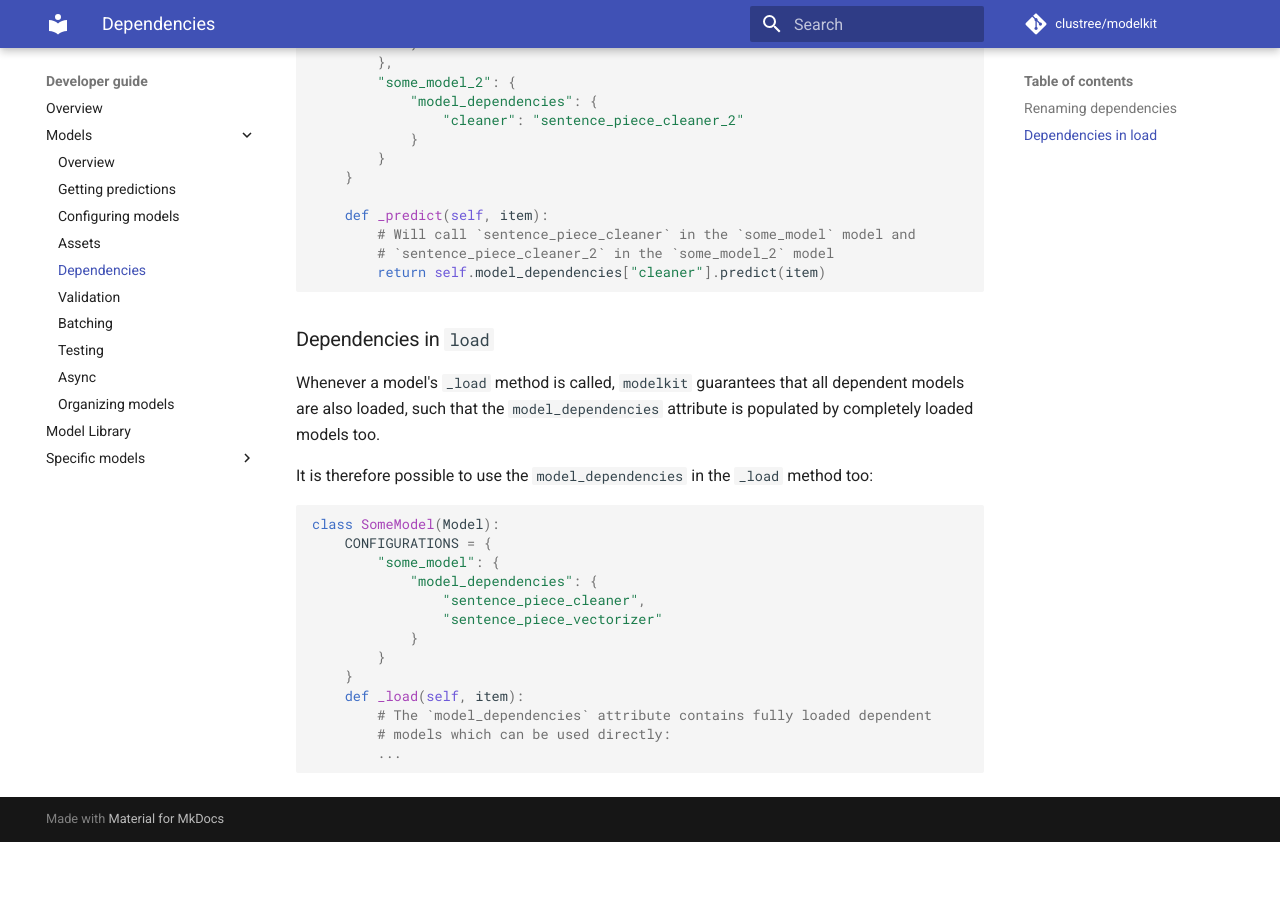
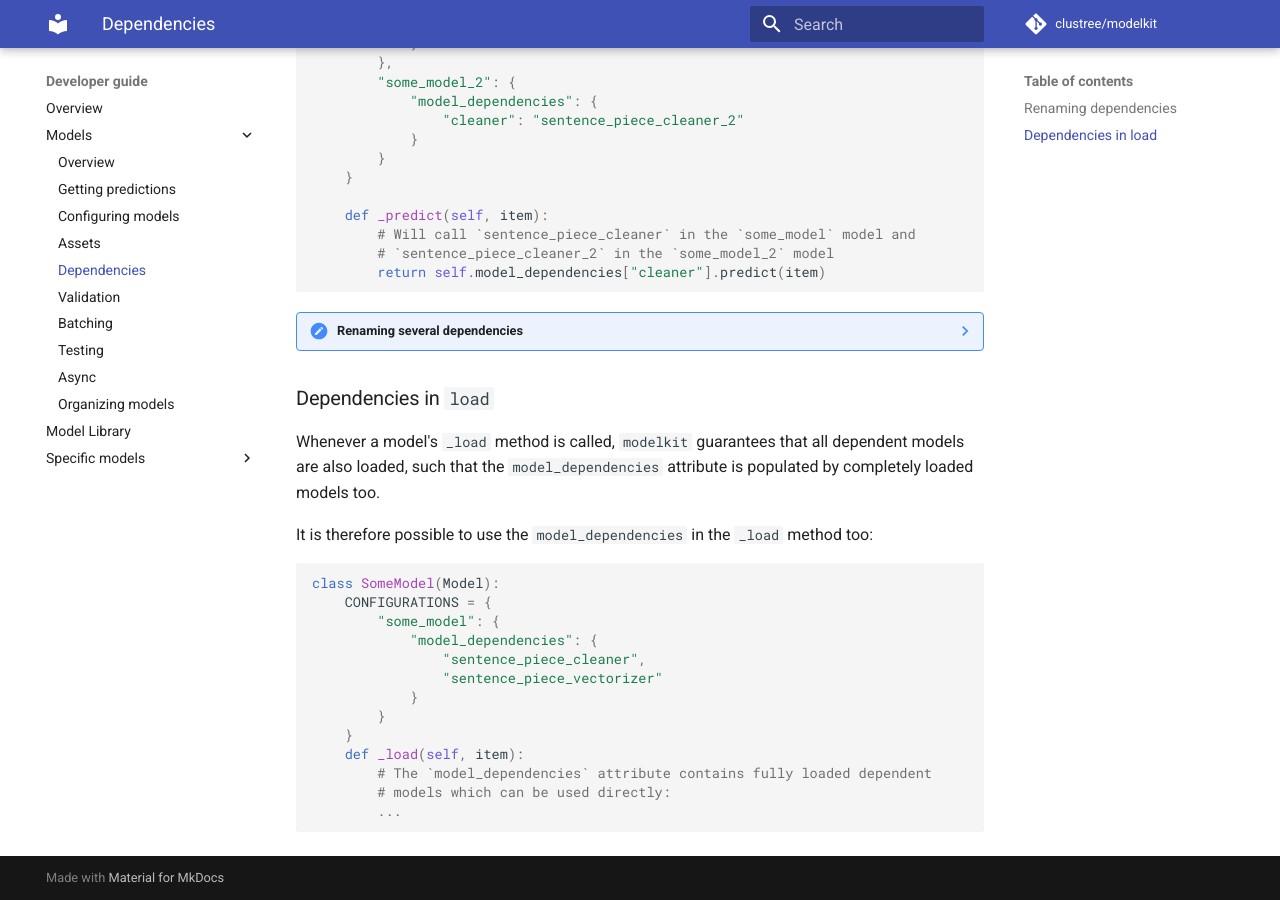
Before and after one commit to Cornerstone-OnDemand/modelkit, an MkDocs documentation site: the page built from docs/library/models/models_with_dependencies.md, in a window 1280 px wide and 900 px high, scrolled down 933 px. Built offline with MkDocs 1.6.1 and Material for MkDocs 9.7.7, drawn with Linux system fonts in a browser that asks for light colours; comment, search, counter and statistics services are not loaded; before the commit the page ends 1775 px from its top, so only the background shows below that; some of the changed lines change nothing that is shown.

Commit message:
Update models_with_dependencies.md
Note on multi renaming

````diff
--- a/docs/library/models/models_with_dependencies.md
+++ b/docs/library/models/models_with_dependencies.md
@@ -46,6 +46,20 @@
         return self.model_dependencies["cleaner"].predict(item)
 ```
 
+??? note "Renaming several dependencies"
+    All your dependencies must be mapped (with an identity mapping for not renamed ones)
+    e.g. :
+    ```python
+        CONFIGURATIONS = {
+            "some_model": {
+                "model_dependencies": {
+                    "renamed_model_1": "model_1",
+                    "model_2": "model_2",
+                }
+            }
+        }
+    ```
+
 ### Dependencies in `load`
 
 Whenever a model's `_load` method is called, `modelkit` guarantees that all dependent models are also loaded, such that the `model_dependencies` attribute is populated by completely loaded models too.
````
